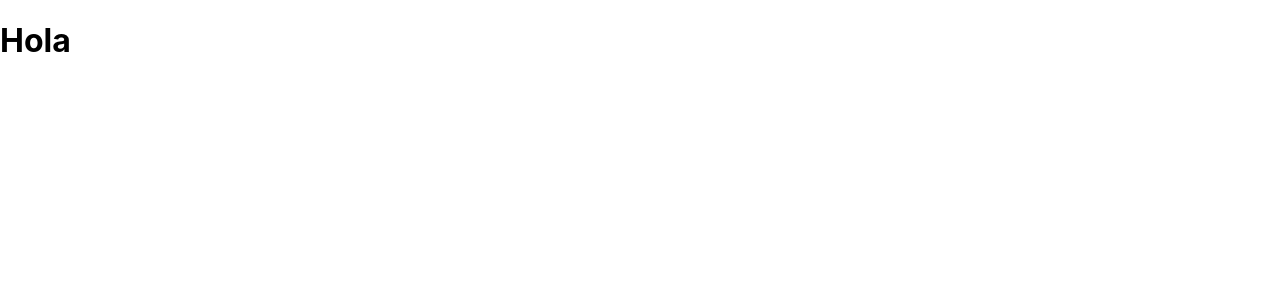
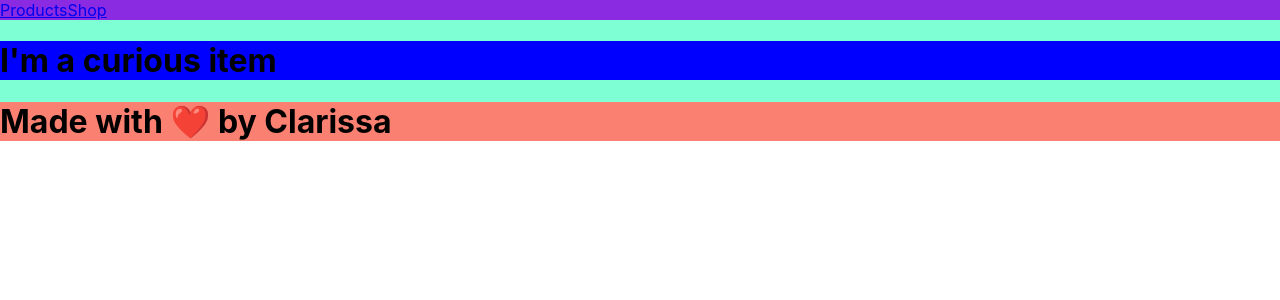
Before and after one commit to klaryon/three_item_store, a React (Create React App) app: page / in a window 1280 px wide. Shown: the top 300 px of the page. Built offline with nearby package versions, Linux system fonts and the light colour scheme.

Commit message:
routes added

```diff
--- a/src/App.js
+++ b/src/App.js
@@ -1,17 +1,14 @@
 import React from 'react';
 import { Route, Switch } from "react-router-dom";
-// import Product from "screens/Product/Product";
-// import Shop from "screens/Shop/Shop";
+import Product from "./screens/Product/Product";
+import Shop from "./screens/Shop/Shop";
 
 const App = () => {
   return (
-    <>
-    <h1>Hola</h1>
-      {/* <Switch> */}
-        {/* <Route exact path="/product" component={Product}/> */}
-        {/* <Route exact path="/shop" component={Shop}/> */}
-      {/* </Switch> */}
-    </>
+      <Switch>
+        <Route exact path="/" component={Product} />
+        <Route exact path="/shop" component={Shop}/>
+      </Switch>
   );
 }
 
--- a/src/components/layout/Body/Body.js
+++ b/src/components/layout/Body/Body.js
@@ -0,0 +1,16 @@
+import React from "react";
+import Footer from "../Footer/Footer"
+import Header from "../Header/Header"
+import StyledBody from "./styles"
+
+const Body = ({children}) => {
+    return (
+        <StyledBody>
+            <Header />
+            {children}
+            <Footer />
+        </StyledBody>
+    )
+}
+
+export default Body;
--- a/src/components/layout/Body/styles.js
+++ b/src/components/layout/Body/styles.js
@@ -0,0 +1,7 @@
+import styled from "styled-components"
+
+const StyledBody = styled.div`
+    background-color: aquamarine;
+`
+
+export default StyledBody;
--- a/src/components/layout/Footer/Footer.js
+++ b/src/components/layout/Footer/Footer.js
@@ -0,0 +1,12 @@
+import React from "react";
+import StyledFooter from "./styles"
+
+const Footer = () => {
+    return (
+        <StyledFooter>
+            <h1>Made with ❤️ by Clarissa</h1>
+        </StyledFooter>
+    )
+}
+
+export default Footer;
--- a/src/components/layout/Footer/styles.js
+++ b/src/components/layout/Footer/styles.js
@@ -0,0 +1,7 @@
+import styled from "styled-components"
+
+const StyledFooter = styled.footer`
+    background-color: salmon;
+`
+
+export default StyledFooter;
--- a/src/components/layout/Header/Header.js
+++ b/src/components/layout/Header/Header.js
@@ -0,0 +1,14 @@
+import React from "react";
+import { Link } from "react-router-dom"
+import StyledHeader from "./styles"
+
+const Header = () => {
+    return (
+        <StyledHeader>
+            <Link to="/">Products</Link>
+            <Link to="/shop">Shop</Link>
+        </StyledHeader>
+    )
+}
+
+export default Header;
--- a/src/components/layout/Header/styles.js
+++ b/src/components/layout/Header/styles.js
@@ -0,0 +1,7 @@
+import styled from "styled-components"
+
+const StyledHeader = styled.header`
+    background-color: blueviolet;
+`
+
+export default StyledHeader;
--- a/src/screens/Product/Product.js
+++ b/src/screens/Product/Product.js
@@ -0,0 +1,15 @@
+import React from "react";
+import Body from "../../components/layout/Body/Body";
+import StyledProduct from "./styles"
+
+const Product = () => {
+    return (
+        <Body>
+            <StyledProduct>
+                <h1>I'm a curious item</h1>
+            </StyledProduct>
+        </Body>
+    )
+}
+
+export default Product;
--- a/src/screens/Product/styles.js
+++ b/src/screens/Product/styles.js
@@ -0,0 +1,7 @@
+import styled from "styled-components"
+
+const StyledProduct = styled.div`
+    background-color: blue;
+`
+
+export default StyledProduct;
--- a/src/screens/Shop/Shop.js
+++ b/src/screens/Shop/Shop.js
@@ -0,0 +1,15 @@
+import React from "react";
+import Body from "../../components/layout/Body/Body";
+import StyledShop from "./styles"
+
+const Shop = () => {
+    return (
+        <Body>
+            <StyledShop>
+                <h1>I'm not sure I want to buy yet</h1>
+            </StyledShop>
+        </Body>
+    )
+}
+
+export default Shop;
--- a/src/screens/Shop/styles.js
+++ b/src/screens/Shop/styles.js
@@ -0,0 +1,7 @@
+import styled from "styled-components"
+
+const StyledShop = styled.div`
+    background-color: blue;
+`
+
+export default StyledShop;
```
